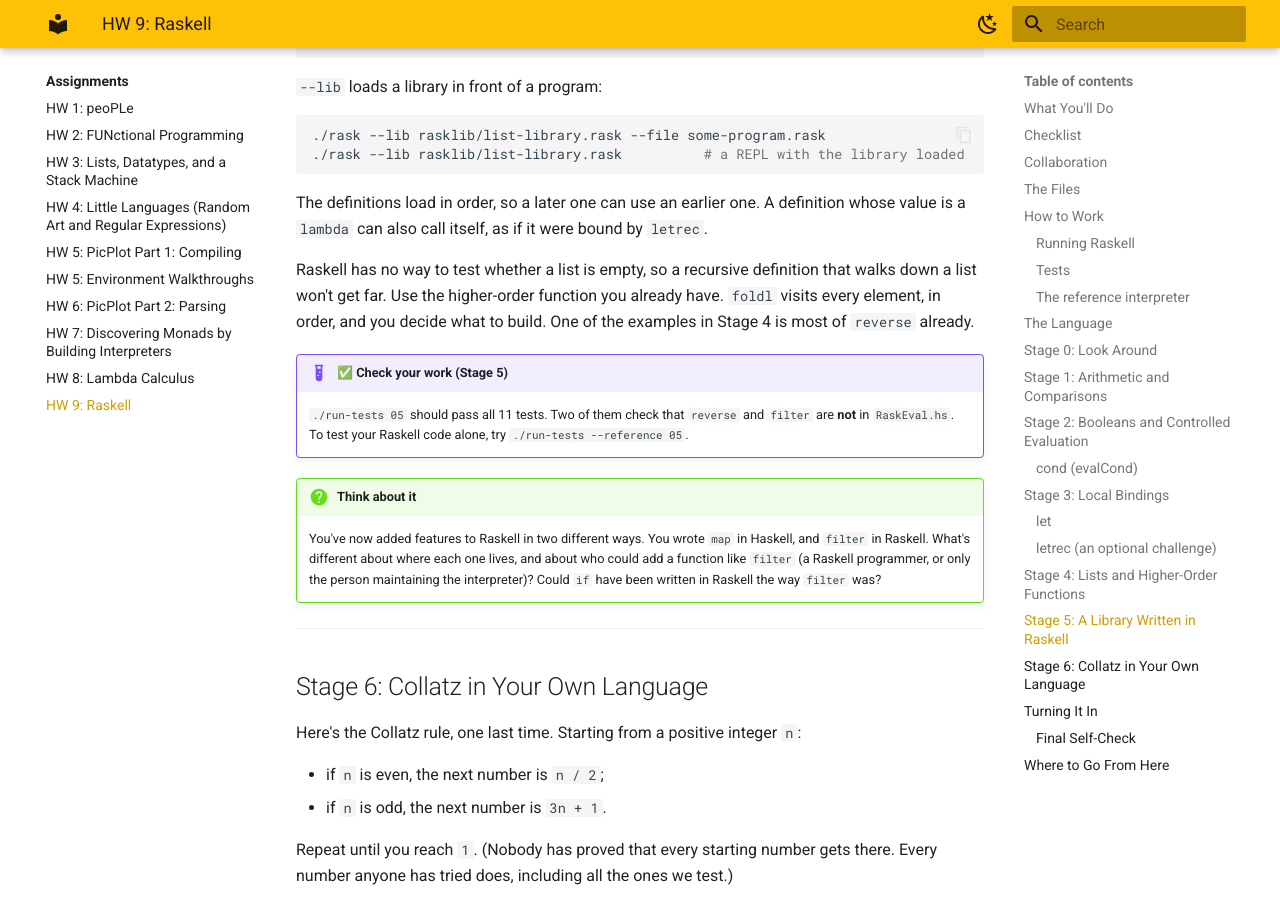
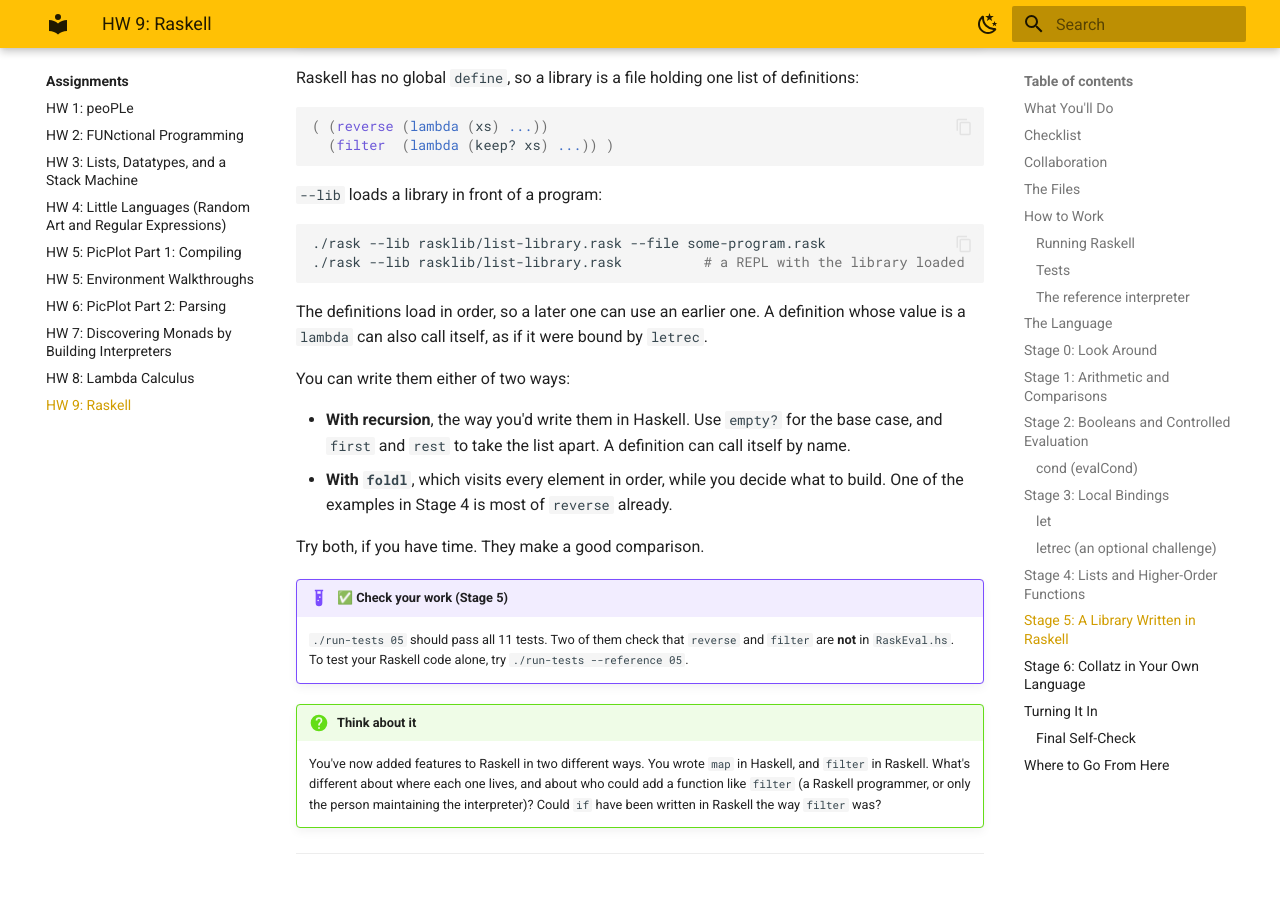
Before and after one commit to lbang-hmc/cs-131-website, an MkDocs documentation site: the page built from content/assignments/hw09.md, in a window 1280 px wide and 900 px high, scrolled down 19133 px. Built offline with MkDocs 1.6.1 and Material for MkDocs 9.7.7, drawn with Linux system fonts in a browser that asks for light colours; some of the changed text lies outside the part shown.

Commit message:
HW 9: document provided empty? primitive; Stage 5 allows recursion or foldl
Co-Authored-By: Claude Opus 5.5 <noreply@anthropic.com>

```diff
--- a/content/assignments/hw09.md
+++ b/content/assignments/hw09.md
@@ -70,7 +70,7 @@ You can work with a partner on this assignment. If you do, you must cooperate on
 | `tests/` | **PROVIDED: DO NOT EDIT.** The tests, one small `.rask` file each, in a folder per stage. |
 | `programs/swap.rask`, `programs/square.rask` | **PROVIDED.** Two small sample programs, to show what a Raskell program file looks like. |
 
-The starter already has everything from Lab 9, including `rest`. Its `RaskEval.hs` is a little longer than the lab's. It has placeholders for every feature you'll add, including `letrec` (Stage 3 explains it). Each placeholder gives the error `not implemented yet`.
+The starter already has everything from Lab 9, including `rest`. It also has one new primitive, `empty?`, which tells you whether a list is empty: `(empty? '())` is `#t`, and `(empty? '(a b))` is `#f`. Its `RaskEval.hs` is a little longer than the lab's. It has placeholders for every feature you'll add, including `letrec` (Stage 3 explains it). Each placeholder gives the error `not implemented yet`.
 
 ---
 
@@ -672,7 +675,12 @@ Raskell has no global `define`, so a library is a file holding one list of defin
 
 The definitions load in order, so a later one can use an earlier one. A definition whose value is a `lambda` can also call itself, as if it were bound by `letrec`.
 
-Raskell has no way to test whether a list is empty, so a recursive definition that walks down a list won't get far. Use the higher-order function you already have. `foldl` visits every element, in order, and you decide what to build. One of the examples in Stage 4 is most of `reverse` already.
+You can write them either of two ways:
+
+- **With recursion**, the way you'd write them in Haskell. Use `empty?` for the base case, and `first` and `rest` to take the list apart. A definition can call itself by name.
+- **With `foldl`**, which visits every element in order, while you decide what to build. One of the examples in Stage 4 is most of `reverse` already.
+
+Try both, if you have time. They make a good comparison.
 
 !!! example "✅ Check your work (Stage 5)"
     `./run-tests 05` should pass all 11 tests. Two of them check that `reverse` and `filter` are **not** in `RaskEval.hs`. To test your Raskell code alone, try `./run-tests --reference 05`.
```
Also changed, not shown: other parts of content/assignments/hw09.md (+4 -1 lines).
